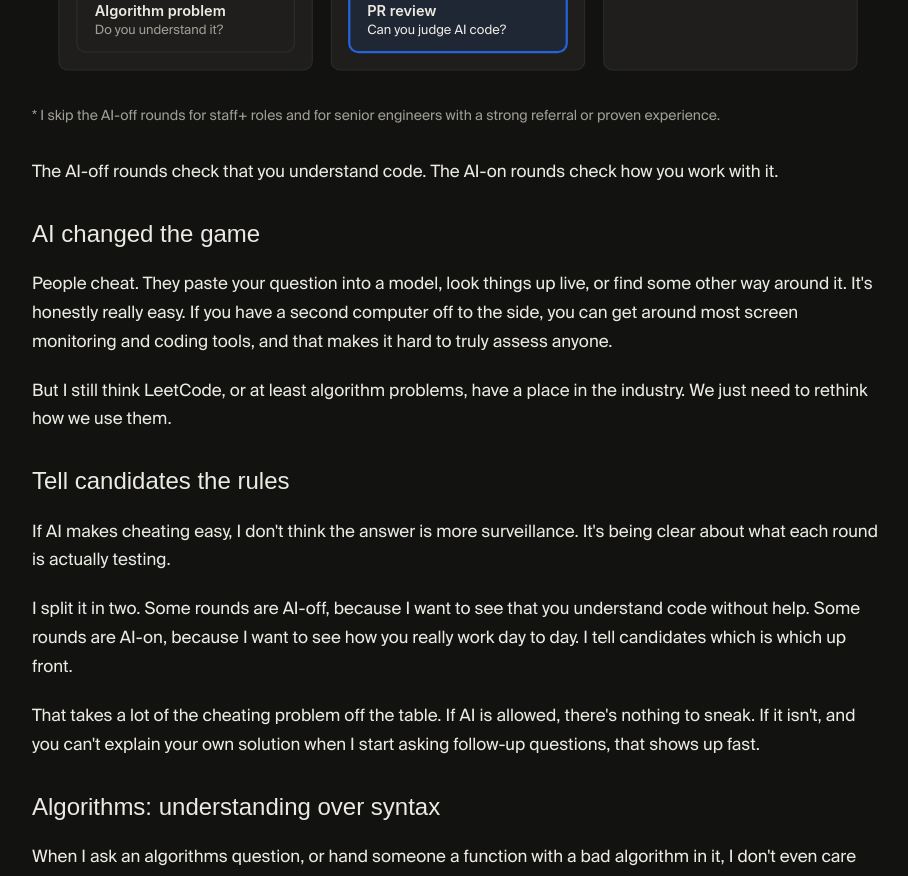
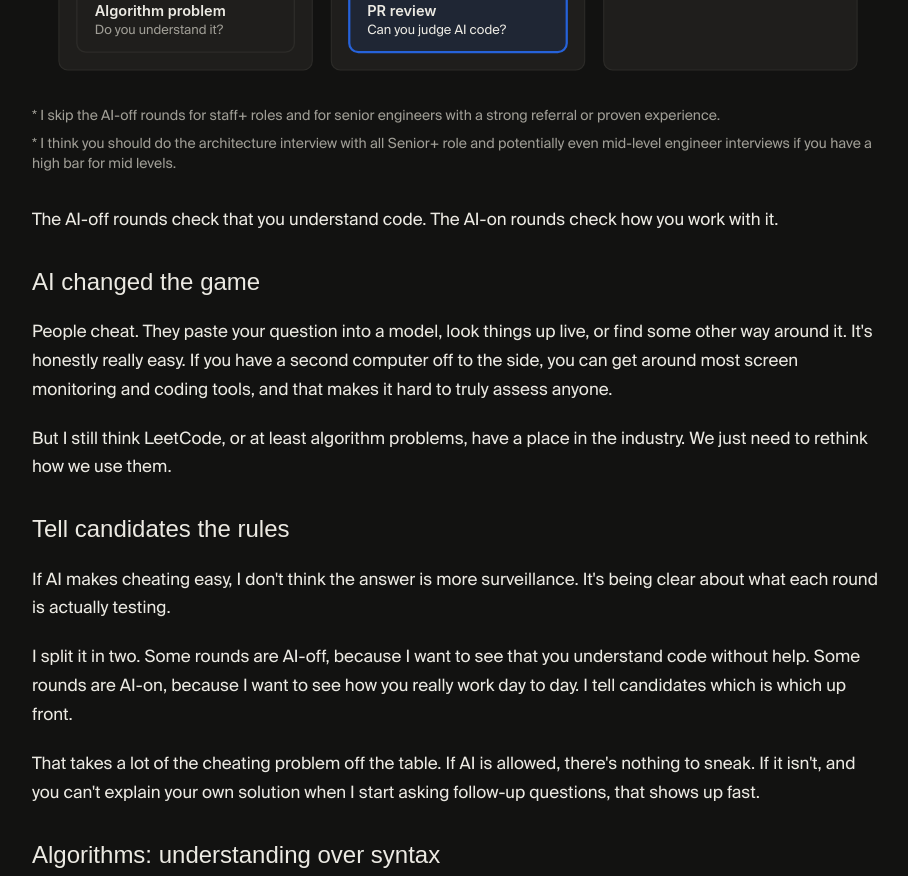
Before and after one commit to bick/website, a Next.js app: page /blog/how-i-think-about-technical-interviews in a window 1280 px wide. Shown: the part 800-1676 px from the top of the page, without its empty margins (182-1090 px from the left). Built offline with nearby package versions, Linux system fonts and the light colour scheme; a web font is replaced by a local one.

Commit message:
How I think technical interviews

```diff
--- a/src/components/InterviewLoopDiagram.tsx
+++ b/src/components/InterviewLoopDiagram.tsx
@@ -89,6 +89,10 @@ export default function InterviewLoopDiagram() {
         * I skip the AI-off rounds for staff+ roles and for senior engineers with a strong referral or proven
         experience.
       </figcaption>
+      <figcaption className="mt-2 text-sm text-muted-foreground">
+        * I think you should do the architecture interview with all Senior+ role and potentially even mid-level engineer
+        interviews if you have a high bar for mid levels.
+      </figcaption>
     </figure>
   )
 }
```
